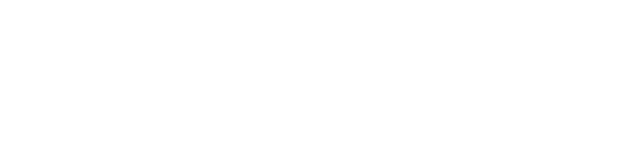
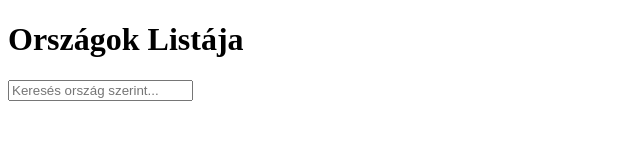
Before and after one commit to RiccoHUNIt7/OrszagInfo, a plain HTML site: page index.html in a window 1280 px wide. Shown: the whole page, without its empty margins (0-640 px from the left). Drawn offline with Linux system fonts and the light colour scheme.

Commit message:
html kezdeti állapota

```diff
--- a/index.html
+++ b/index.html
@@ -9,6 +9,13 @@
 
 </head>
 <body>
+    <div>
+        <h1>Országok Listája</h1>
+        <input type="text" id="searchInput" placeholder="Keresés ország szerint..." onkeyup="filterCountries()">
+    </div>
+    <div id="countryContainer">
 
+
+    </div>
 </body>
 </html>
```
